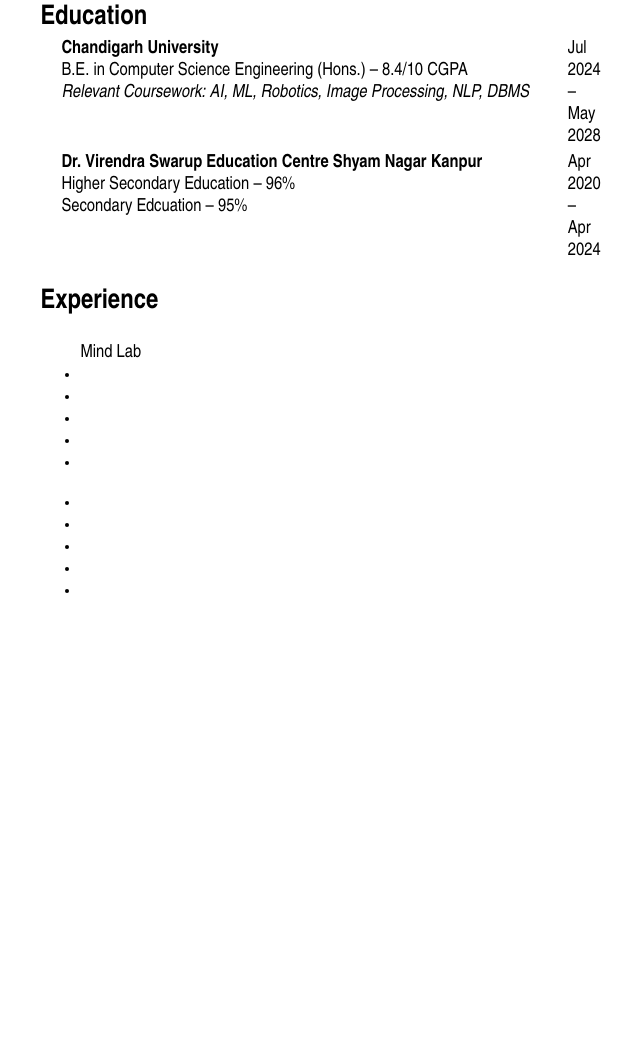
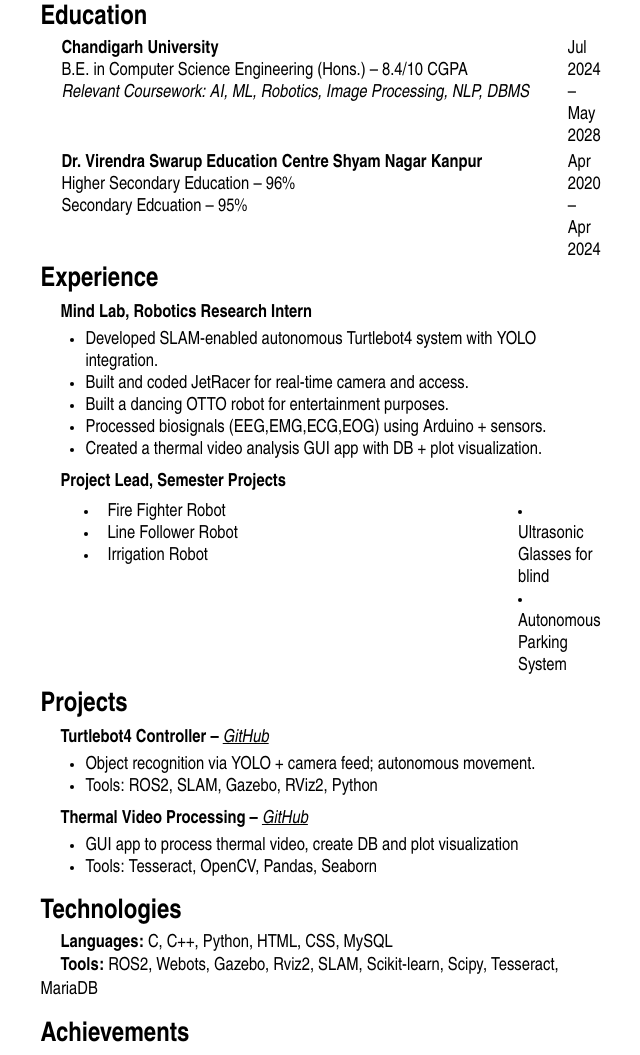
Before and after one commit to aashraeyvaid/Front-End, a plain HTML site: page Resume.html in a window 1280 px wide. Shown: the part 339-1394 px from the top of the page, without its empty margins (318-958 px from the left). Before the commit the page ends 959 px from the top, so only its background shows below. Drawn offline with Linux system fonts and the light colour scheme.

Commit message:
Continuation of Resume

```diff
--- a/Resume.html
+++ b/Resume.html
@@ -48,21 +48,57 @@
             </table>
         </div>
         <div>
-            <h2>Experience</h2>
-            <ul>Mind Lab
-                <li></li>
-                <li></li>
-                <li></li>
-                <li></li>
-                <li></li>
+            <h2 style="margin-bottom: 5px; margin-top: 0px;">Experience</h2>
+            <b style="margin-left: 20px;">Mind Lab, Robotics Research Intern</b>
+            <ul style="margin-left: 5px; margin-bottom: 10px; margin-top: 5px;">
+                <li>Developed SLAM-enabled autonomous Turtlebot4 system with YOLO integration.</li>
+                <li>Built and coded JetRacer for real-time camera and access.</li>
+                <li>Built a dancing OTTO robot for entertainment purposes.</li>
+                <li>Processed biosignals (EEG,EMG,ECG,EOG) using Arduino + sensors.</li>
+                <li>Created a thermal video analysis GUI app with DB + plot visualization.</li>
             </ul>
-            <ul>
-                <li></li>
-                <li></li>
-                <li></li>
-                <li></li>
-                <li></li>
+            <b style="margin-left: 20px;"> Project Lead, Semester Projects</b>
+            <table style="margin-left: 41px; margin-top: 0px;">
+                <tr style="vertical-align: text-top; margin-top: 0px;">
+                    <ul style="margin-left: 5px; margin-bottom: 0px; margin-top: 5px;">
+                    <td width="450">
+                        <li >Fire Fighter Robot</li>
+                        <li>Line Follower Robot</li>
+                        <li>Irrigation Robot</li>
+                    </td>
+                    <td>
+                        <li>Ultrasonic Glasses for blind</li>
+                        <li>Autonomous Parking System</li>
+                    </td>
+                </tr>
+            </table>
             </ul>
+        </div>
+        <div>
+            <h2 style="margin-top: 10px; margin-bottom: 5px;">Projects</h2>
+            <b style="margin-left: 20px;">Turtlebot4 Controller – </b><i><a href="https://github.com/aashraeyvaid/turtlebot4" target="GitHub" style="color: black;">GitHub</a></i>
+            <ul style="margin-left: 5px; margin-top: 5px; margin-bottom: 10px;">
+                <li>Object recognition via YOLO + camera feed; autonomous movement.</li>
+                <li>Tools: ROS2, SLAM, Gazebo, RViz2, Python</li>
+            </ul>
+            <b style="margin-left: 20px;">Thermal Video Processing – </b><i><a href="https://github.com/aashraeyvaid/Thermal_Video_Processing" target="GitHub" style="color: black;">GitHub</a></i>
+            <ul style="margin-left: 5px; margin-top: 5px;">
+                <li>GUI app to process thermal video, create DB and plot visualization</li>
+                <li>Tools: Tesseract, OpenCV, Pandas, Seaborn</li>
+            </ul>
+        </div>
+        <div>
+            <h2 style="margin-top: 10px; margin-bottom: -15px;">Technologies</h2>
+            <p style="line-height: 1.3;">
+                <b style="margin-left: 20px;">Languages: </b>C, C++, Python, HTML, CSS, MySQL<br>
+                <b style="margin-left: 20px;">Tools: </b>ROS2, Webots, Gazebo, Rviz2, SLAM, Scikit-learn, Scipy, Tesseract, MariaDB
+            </p>
+        </div>
+        <div>
+            <h2 style="margin-top: 10px; margin-bottom: -15px;">Achievements</h2>
+            <p style="line-height: 1.3;">
+
+            </p>
         </div>
     </section>
 </body>
```
